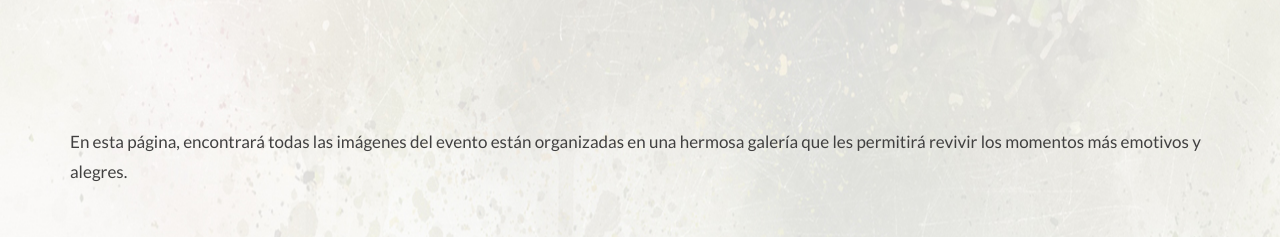
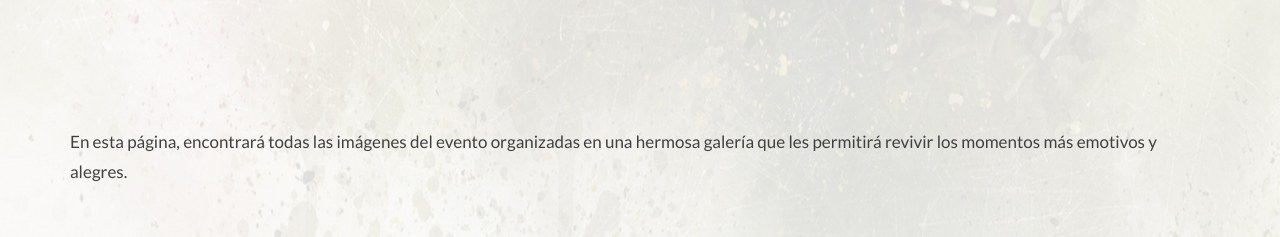
Before and after one commit to andayanda/boda, a plain HTML site: page boda/index.html in a window 1280 px wide. Shown: the part 3739-3976 px from the top of the page. Drawn offline with nearby package versions, Linux system fonts and the light colour scheme; some packages are replaced by stand-ins of ours; a script that the page names is missing.

Commit message:
error en texto index

```diff
--- a/boda/index.html
+++ b/boda/index.html
@@ -316,7 +316,7 @@
                      </div>
                   </div>
                   <div class="col-md-12">
-                     <p class="text_align_center"> <p>En esta página, encontrará todas las imágenes del evento están organizadas en una hermosa galería que les permitirá revivir los momentos más emotivos y alegres.</p>
+                     <p class="text_align_center"> <p>En esta página, encontrará todas las imágenes del evento organizadas en una hermosa galería que les permitirá revivir los momentos más emotivos y alegres.</p>
                   </div>
                </div>
             </div>
```
